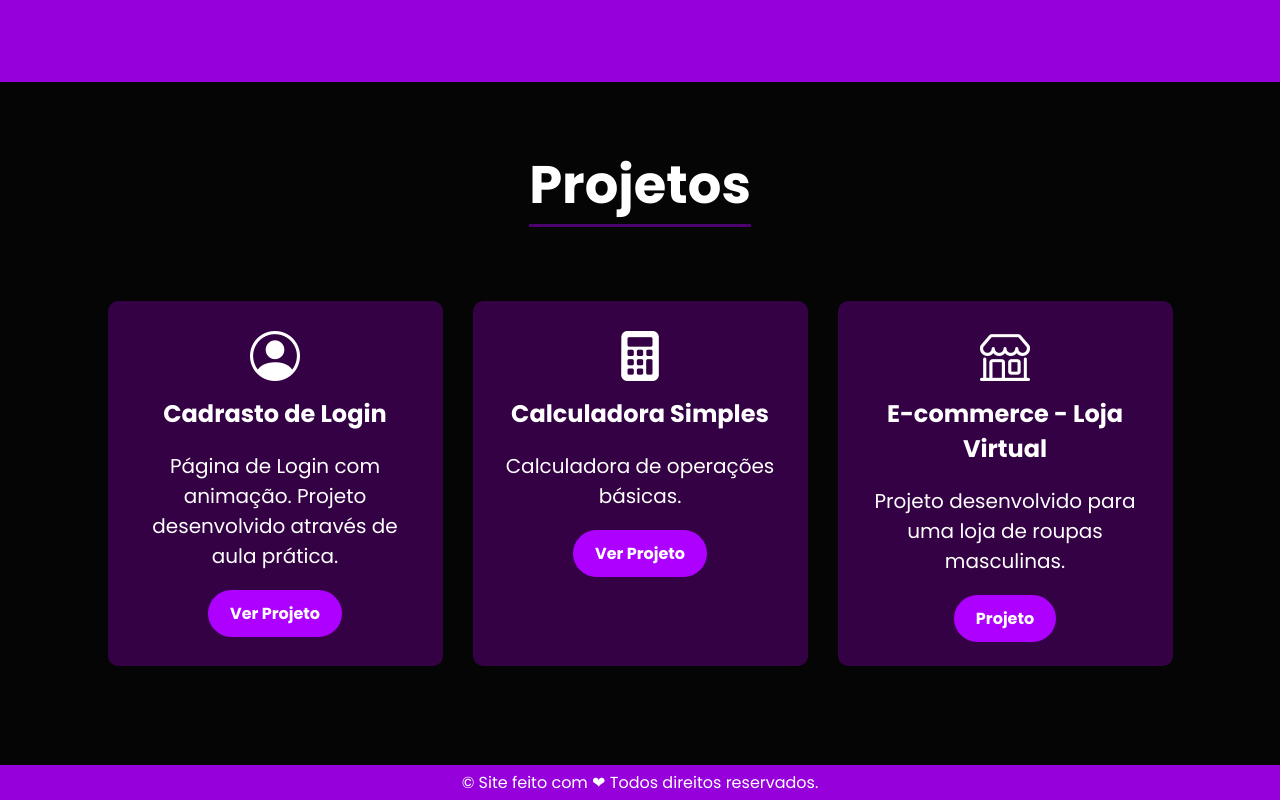
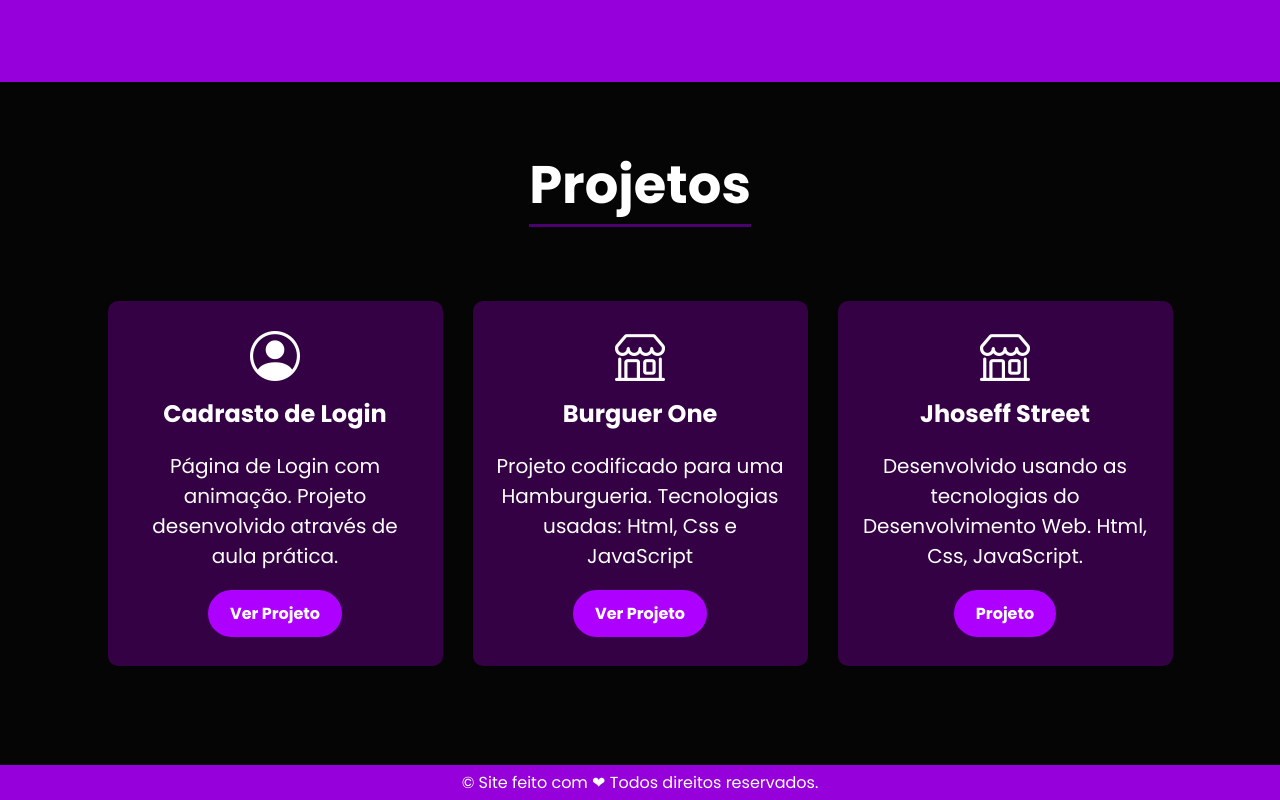
Before and after one commit to becaliraa/meu-portfolio, a plain HTML site: page index.html in a window 1280 px wide. Shown: the part 1118-1918 px from the top of the page. Drawn offline with nearby package versions, Linux system fonts and the light colour scheme.

Commit message:
Update index.html

```diff
--- a/index.html
+++ b/index.html
@@ -3,37 +3,44 @@
 <head>
     <meta charset="UTF-8">
     <meta name="viewport" content="width=device-width, initial-scale=1.0">
+    <!--ICONE PEQUENO-->
     <meta property="og:image" content="https://github.com/becaliraa.png">
     <meta property="og:type" content="website">
+    <!--styles-->
     <link rel="stylesheet" href="./src/styles/style.css">
     <link rel="stylesheet" href="https://cdnjs.cloudflare.com/ajax/libs/font-awesome/6.1.1/css/all.min.css">
     <link rel="stylesheet" href="https://unpkg.com/boxicons@latest/css/boxicons.min.css">
     <link href="https://cdn.jsdelivr.net/npm/remixicon@3.2.0/fonts/remixicon.css" rel="stylesheet">
+    <!--/styles-->
+
+    <!--fonts-->
     <link rel="preconnect" href="https://fonts.googleapis.com">
     <link rel="preconnect" href="https://fonts.gstatic.com" crossorigin>
     <link href="https://fonts.googleapis.com/css2?family=Permanent+Marker&family=Poppins:ital,wght@0,100;0,200;0,300;0,400;0,500;0,600;0,700;0,800;0,900;1,100;1,200;1,300;1,400;1,500;1,600;1,700;1,800;1,900&display=swap" rel="stylesheet">
     <link rel="shortcut icon" href="./images/favicon.ico" type="image/x-icon">
     <script src="https://unpkg.com/scrollreveal"></script>
-    <title>Beca Codding</title>
+    <title>Beca Codding - Devsenvolvedora Front-End</title>
 </head>
 <body>
-
+    <!--header-->
     <header id="home">
-        <a href="#" class="logo">Beca</a>
+        <a href="#" class="logo">Beca Dev</a>
 
         <ul class="navlist">
             <li>
                 <a href="#home">Início</a>
                 <a href="#about">Sobre</a>
                 <a href="#projects">Projetos</a>
-                <a href="https://chat.whatsapp.com/Fd70PwwYNQ62NMdaVo5H3n">Comunidade</a>
             </li>
         </ul>
 
         <div class="bx bx-menu" id="menu-icon"></div>
     </header>
+    <!--/header-->
 
+    <!--main-->
     <main>
+        <!--sec. home-->
         <section class="home">
             <div class="text">
                 <div class="text-main">
@@ -49,8 +56,9 @@
                 </div>
             </div>
         </section>
+        <!--/sec. home-->
 
-
+        <!--sec. about-->
         <section class="about" id="about">
             <div class="photo">
                 <img src="./src/assets/beca-profile.png" alt="beca profile photo">
@@ -71,8 +79,9 @@
                 </div>
             </div>
         </section>
+        <!--/sec. about-->
 
-
+        <!--sec. projects-->
         <section class="projects" id="projects">
             <div class="h2">
                 <h2>Projetos</h2>
@@ -87,16 +96,16 @@
                 </div>
 
                 <div class="card">
-                    <i class="bi bi-calculator-fill"></i>
-                    <h5>Calculadora Simples</h5>
-                    <p>Calculadora de operações básicas.</p>
-                    <a href="https://becaliraa.github.io/calculadora/">Ver Projeto</a>
+                    <i class="bi bi-shop"></i>
+                    <h5>Burguer One</h5>
+                    <p>Projeto codificado para uma Hamburgueria. Tecnologias usadas: Html, Css e JavaScript</p>
+                    <a href="https://burguerone.netlify.app/">Ver Projeto</a>
                 </div>
 
                 <div class="card">
                     <i class="bi bi-shop"></i>
-                    <h5>E-commerce - Loja Virtual</h5>
-                    <p>Projeto desenvolvido para uma loja de roupas masculinas.
+                    <h5>Jhoseff Street</h5>
+                    <p>Desenvolvido usando as tecnologias do Desenvolvimento Web. Html, Css, JavaScript.
                     </p>
                     <a href="https://jhoseffstreet.netlify.app/">Projeto</a>
                 </div>
```
